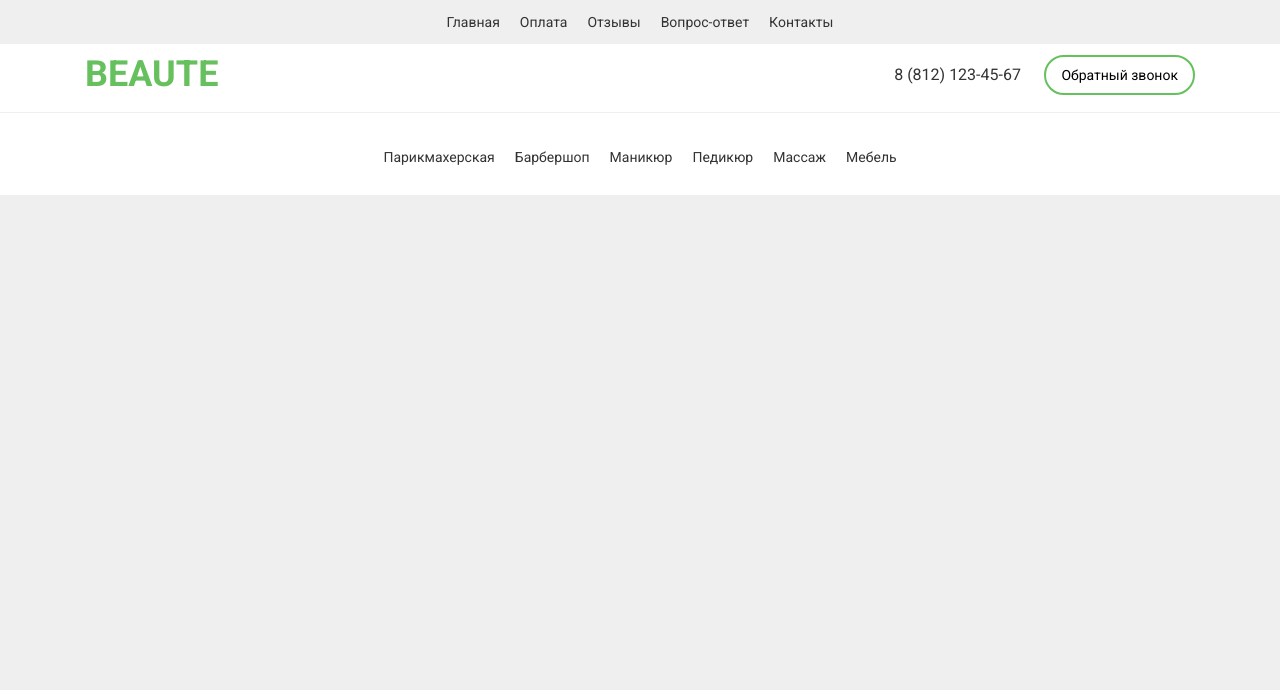
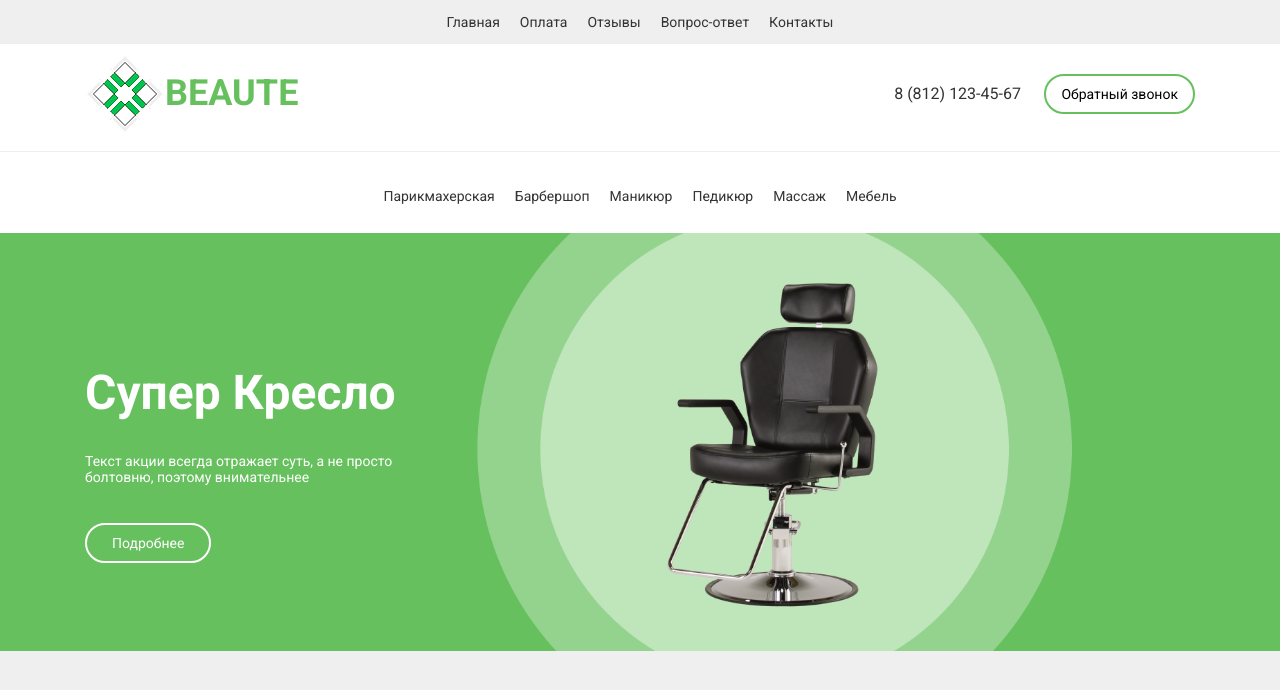
Before and after one commit to zowordya/beaute, a plain HTML site: page index.html in a window 1280 px wide. Drawn offline with nearby package versions, Linux system fonts and the light colour scheme.

Commit message:
Add files via upload

```diff
--- a/index.html
+++ b/index.html
@@ -39,7 +39,7 @@
             <div class="header">
                 <div class="wrapper">
                     <div class="header-top">
-                        <div class="logo">BEAUTE</div>
+                        <div class="logo"><span class="logo_image"></span><span>BEAUTE</span> </div>
                         <div class="header-info">
                             <span>8 (812) 123-45-67</span>
                             <button type="button">Обратный звонок</button>
@@ -74,9 +74,15 @@
             </div>
         </div>
     </header>
-
-
-    <script src="main.js"></script>
+    <section class="banner">
+        <div class="wrapper">
+            <h1 class="title">Супер Кресло</h1>
+            <p>Текст акции всегда отражает суть, а не просто болтовню, поэтому внимательнее</p>
+            <a class="btn  " href="#">Подробнее</a>
+        </div>
+    </section>
+    <script src="main.js">
+    </script>
 </body>
 
 </html>
```
